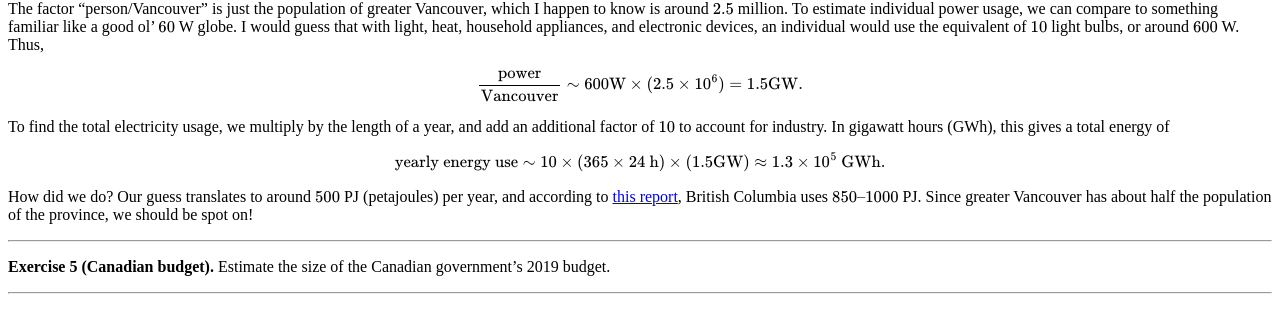
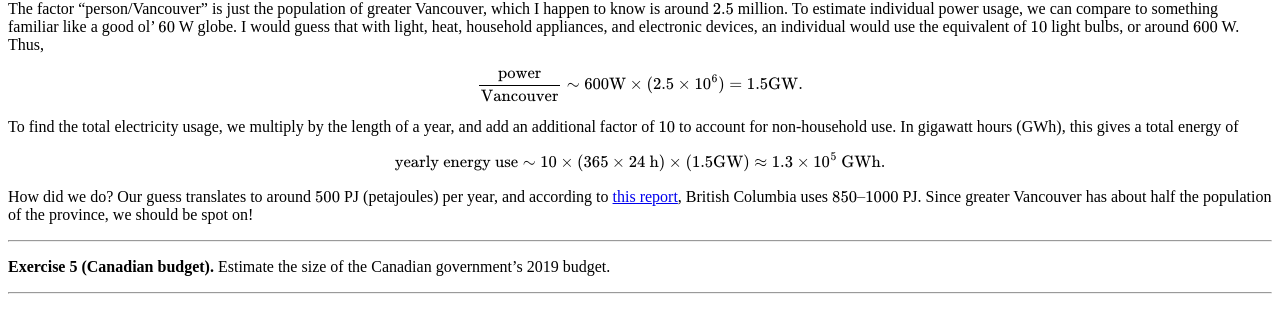
Before and after one commit to hapax/hapax.github.io, a Jekyll site: the page built from assets/simple-physics.md, in a window 1280 px wide and 900 px high, scrolled down 6243 px. Shown: the part 142-452 px from the top of the window. Built offline with Jekyll 4.4.1, drawn with Linux system fonts in a browser that asks for light colours; our own code applies the rules of GitHub Pages for plain Markdown files; formulas are drawn with MathJax 3; a script that is not in the unit is left out.

Commit message:
Update simple-physics.md

```diff
--- a/assets/simple-physics.md
+++ b/assets/simple-physics.md
@@ -647,7 +647,8 @@ $$
 $$
 
 To find the total electricity usage, we multiply by the length of a
-year, and add an additional factor of $10$ to account for industry.
+year, and add an additional factor of $10$ to account for
+non-household use.
 In gigawatt hours (GWh), this gives a total energy of
 
 $$
```
